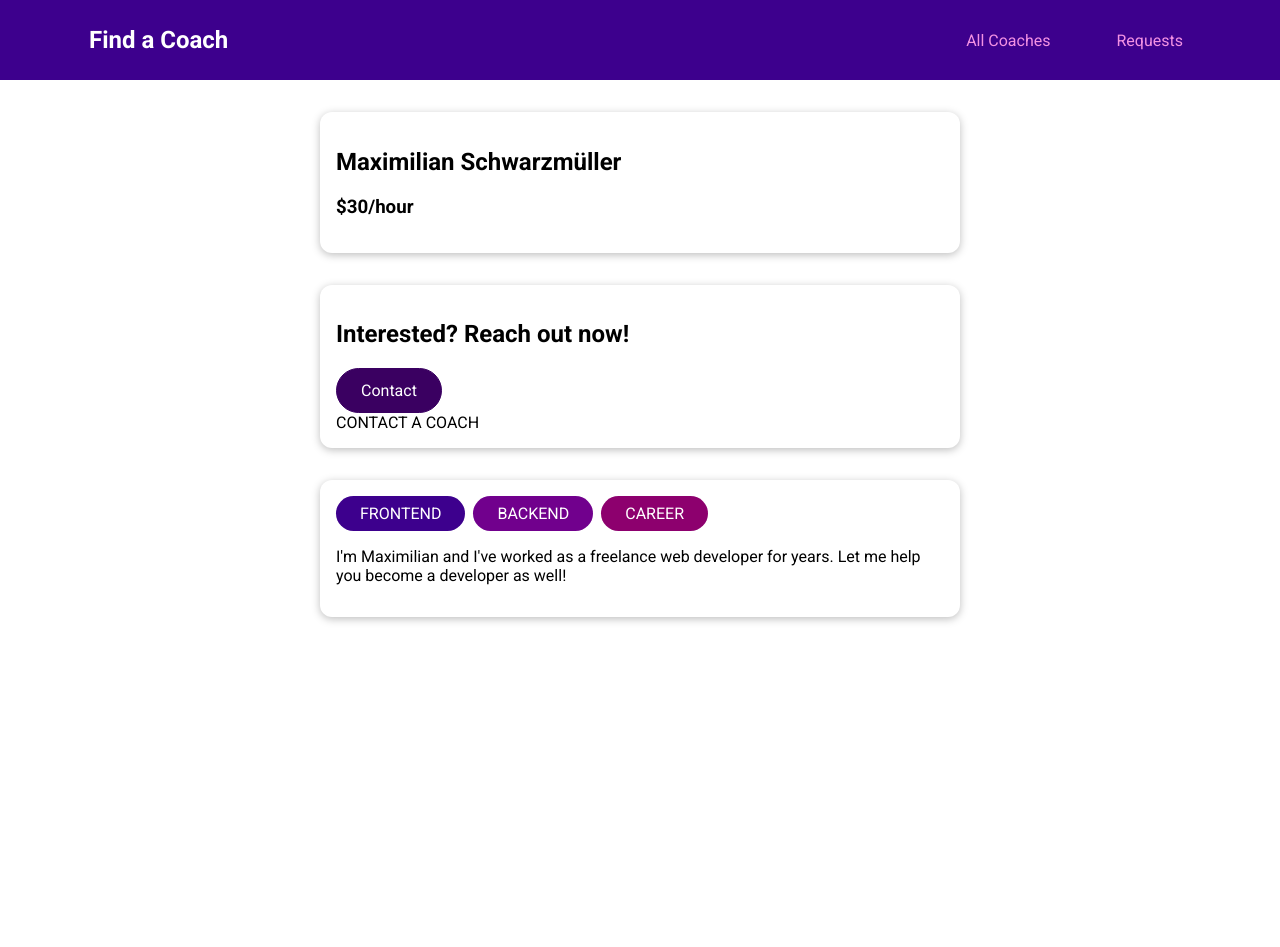
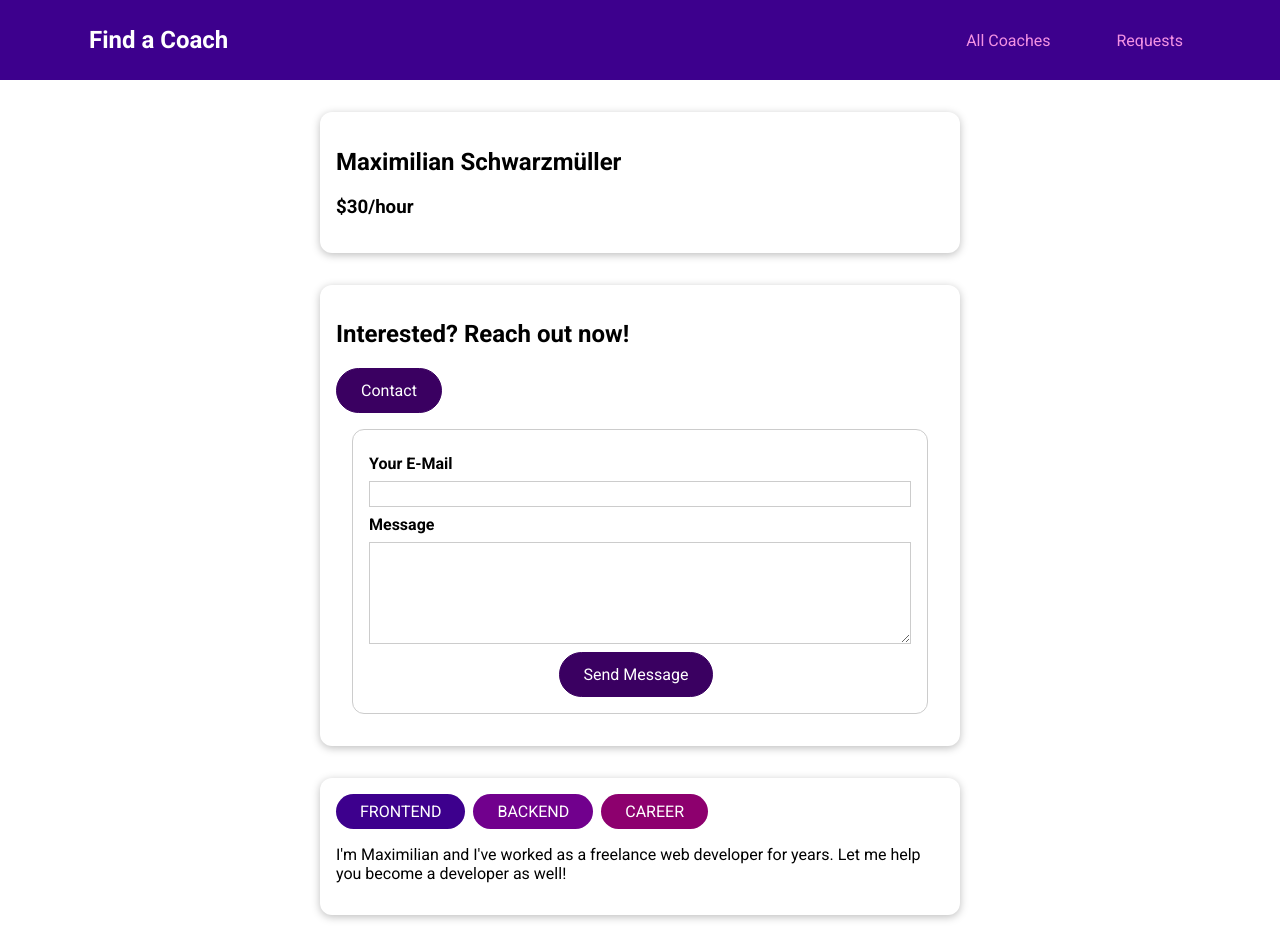
Before and after one commit to ritikargusoft/find_a_coach, a Vue app: page /coaches/c1/contact in a window 1280 px wide. Before the commit the page ends 800 px from the top, so only its background shows below. Built offline with nearby package versions, Linux system fonts and the light colour scheme.

Commit message:
storing request messages with vuex

```diff
--- a/src/pages/requests/ContactCoach.vue
+++ b/src/pages/requests/ContactCoach.vue
@@ -1,3 +1,92 @@
 <template>
-  CONTACT A COACH
+  <form @submit.prevent="submitForm">
+    <div class="form-control">
+      <label for="email">Your E-Mail</label>
+      <input type="email" id="email" v-model.trim="email" />
+    </div>
+    <div class="form-control">
+      <label for="message">Message</label>
+      <textarea rows="5" id="message" v-model.trim="message"></textarea>
+    </div>
+    <p class="errors" v-if="!formIsValid">Please enter a valid email and non-empty message.</p>
+    <div class="actions">
+      <base-button>Send Message</base-button>
+    </div>
+  </form>
 </template>
+
+<script>
+export default {
+  data() {
+    return {
+      email: '',
+      message: '',
+      formIsValid: true,
+    };
+  },
+  methods: {
+    submitForm() {
+      this.formIsValid = true;
+      if (
+        this.email === '' ||
+        !this.email.includes('@') ||
+        this.message === ''
+      ) {
+        this.formIsValid = false;
+        return;
+      }
+      this.$store.dispatch('requests/contactCoach', {
+        email: this.email,
+        message: this.message,
+        coachId: this.$route.id
+      });
+      this.$router.replace('/coaches');
+
+    },
+  },
+};
+</script>
+
+<style scoped>
+form {
+  margin: 1rem;
+  border: 1px solid #ccc;
+  border-radius: 12px;
+  padding: 1rem;
+}
+
+.form-control {
+  margin: 0.5rem 0;
+}
+
+label {
+  font-weight: bold;
+  margin-bottom: 0.5rem;
+  display: block;
+}
+
+input,
+textarea {
+  display: block;
+  width: 100%;
+  font: inherit;
+  border: 1px solid #ccc;
+  padding: 0.15rem;
+}
+
+input:focus,
+textarea:focus {
+  border-color: #3d008d;
+  background-color: #faf6ff;
+  outline: none;
+}
+
+.errors {
+  font-weight: bold;
+  color: red;
+}
+
+.actions {
+  text-align: center;
+}
+</style>
--- a/src/store/index.js
+++ b/src/store/index.js
@@ -1,10 +1,12 @@
 import { createStore } from 'vuex';
 
 import coachesModule from './modules/coaches/index.js';
+import requestsModule from './modules/requests/index.js';
 
 const store = createStore({
   modules: {
-    coaches: coachesModule
+    coaches: coachesModule,
+    requests: requestsModule
   },
   state() {
     return {
--- /dev/null
+++ b/src/store/modules/requests/actions.js
@@ -0,0 +1,11 @@
+export default {
+  contactCoach(context, payload) {
+    const newRequest = {
+      id: new Date().toISOString(),
+      coachId: payload.coachId,
+      userEmail: payload.email,
+      message: payload.message
+    };
+    context.commit('addRequest', newRequest);
+  }
+};
--- /dev/null
+++ b/src/store/modules/requests/index.js
@@ -0,0 +1,13 @@
+import mutations from './mutations.js';
+import actions from './actions.js';
+
+export default {
+  namespaced: true,
+  state() {
+    return {
+      requests: []
+    };
+  },
+  mutations,
+  actions
+};
--- /dev/null
+++ b/src/store/modules/requests/mutations.js
@@ -0,0 +1,5 @@
+export default {
+  addRequest(state, payload) {
+    state.requests.push(payload);
+  }
+};
```
Also changed, not shown: src/store/modules/requests/getters.js (added).
